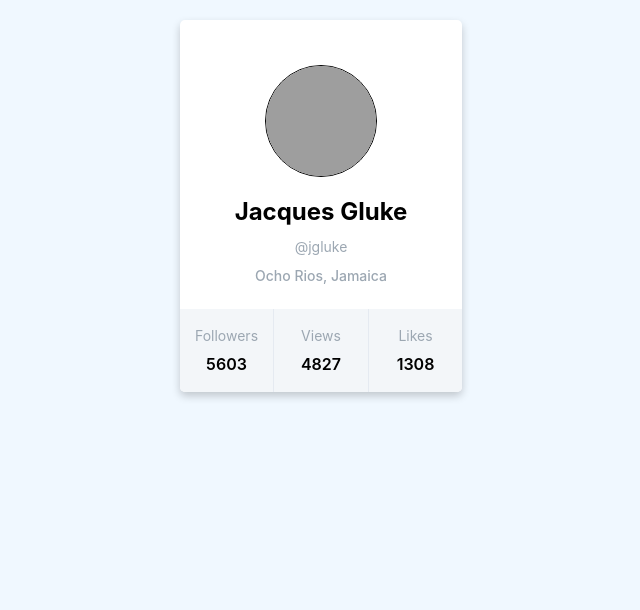
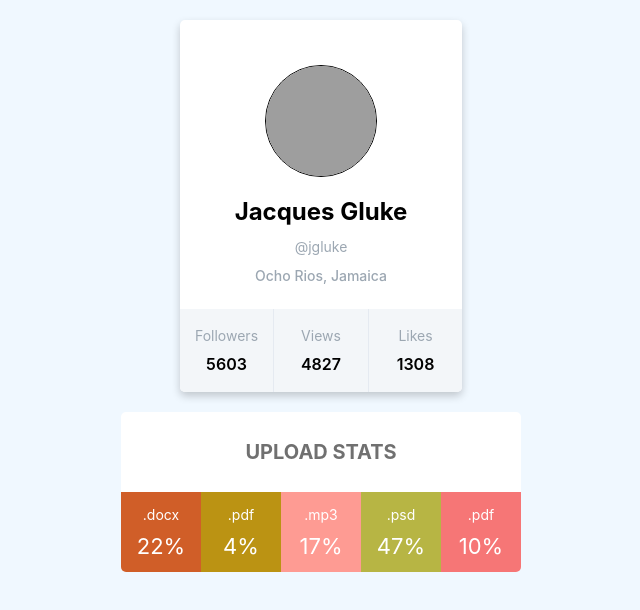
Before and after one commit to KRKDEV/goit-react-hw-01-components, a React (Create React App) app: page / in a window 1280 px wide. Shown: the top 610 px of the page, without its empty margins (319-959 px from the left). Built offline with nearby package versions, Linux system fonts and the light colour scheme; grey boxes are pictures that could not be loaded.

Commit message:
Statistics - 100%

```diff
--- a/src/components/App.jsx
+++ b/src/components/App.jsx
@@ -1,13 +1,17 @@
 import user from './user.json';
+import data from './data.json';
 
 import { Profile } from './Profile/profile';
+import { Statistics } from './statistics/stats';
 export const App = () => {
   return (
     <div
       style={{
         display: 'flex',
         justifyContent: 'center',
+        flexDirection: 'column',
         alignItems: 'center',
+        gap: 20,
         fontSize: 40,
         color: '#010101',
       }}
@@ -19,6 +23,7 @@ export const App = () => {
         avatar={user.avatar}
         stats={user.stats}
       />
+      <Statistics title="Upload stats" stats={data} />
     </div>
   );
 };
--- /dev/null
+++ b/src/components/data.json
@@ -0,0 +1,7 @@
+[
+  { "id": "id-1", "label": ".docx", "percentage": 22 },
+  { "id": "id-2", "label": ".pdf", "percentage": 4 },
+  { "id": "id-3", "label": ".mp3", "percentage": 17 },
+  { "id": "id-4", "label": ".psd", "percentage": 47 },
+  { "id": "id-5", "label": ".pdf", "percentage": 10 }
+]
--- /dev/null
+++ b/src/components/statistics/stats.js
@@ -0,0 +1,39 @@
+import PropTypes from 'prop-types';
+import css from './stats.module.css';
+
+function getRandomHexColor() {
+  return `#${Math.floor(Math.random() * 16777215).toString(16)}`;
+}
+export function Statistics({ title, stats }) {
+  return (
+    <section className={css.statistics}>
+      <h2 className={css.title}>{title}</h2>
+
+      <ul className={css['stat-list']}>
+        {stats.map(stat => (
+          <li
+            className={css.item}
+            key={stat.id}
+            style={{
+              backgroundColor: getRandomHexColor(),
+            }}
+          >
+            <span className={css.label}>{stat.label}</span>
+            <span className={css.percentage}>{stat.percentage}%</span>
+          </li>
+        ))}
+      </ul>
+    </section>
+  );
+}
+
+Statistics.propTypes = {
+  title: PropTypes.string.isRequired,
+  statistics: PropTypes.arrayOf(
+    PropTypes.shape({
+      id: PropTypes.string.isRequired,
+      label: PropTypes.string.isRequired,
+      percentage: PropTypes.number.isRequired,
+    })
+  ),
+};
--- /dev/null
+++ b/src/components/statistics/stats.module.css
@@ -0,0 +1,48 @@
+.statistics {
+  display: flex;
+  justify-content: center;
+  flex-direction: column;
+  align-items: center;
+  font-size: 24px;
+  background-color: white;
+  color: white;
+  border-radius: 5px;
+}
+
+.title {
+  display: flex;
+  font-size: 20px;
+  height: 80px;
+  justify-content: center;
+  align-items: center;
+  color: rgb(112, 112, 112);
+  text-transform: uppercase;
+}
+.stat-list {
+  display: flex;
+  flex-direction: row;
+}
+
+.item {
+  width: 80px;
+  height: 80px;
+  display: flex;
+  flex-direction: column;
+  align-items: center;
+  justify-content: center;
+  gap: 10px;
+  font-size: 14px;
+  background-color: red;
+}
+
+.item:first-child {
+  border-radius: 0 0 0 5px;
+}
+
+.item:last-child {
+  border-radius: 0 0 5px 0;
+}
+
+.percentage {
+  font-size: 22px;
+}
```
